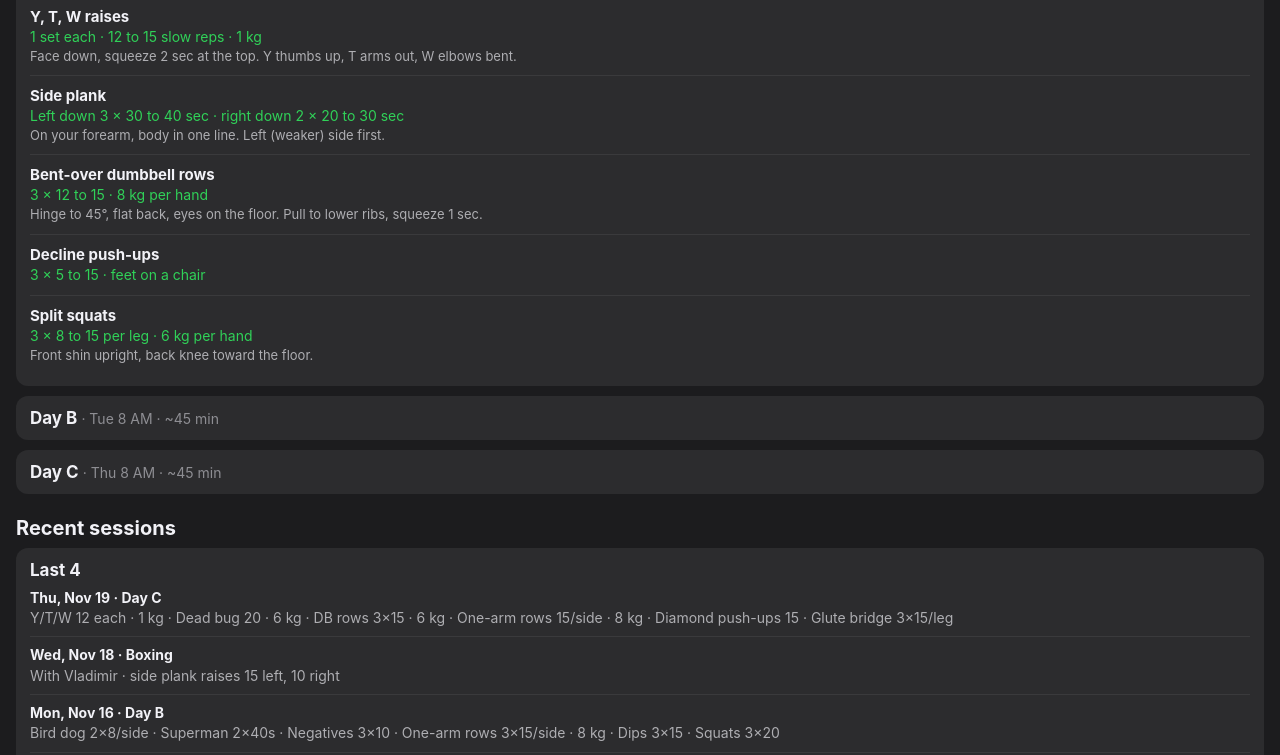
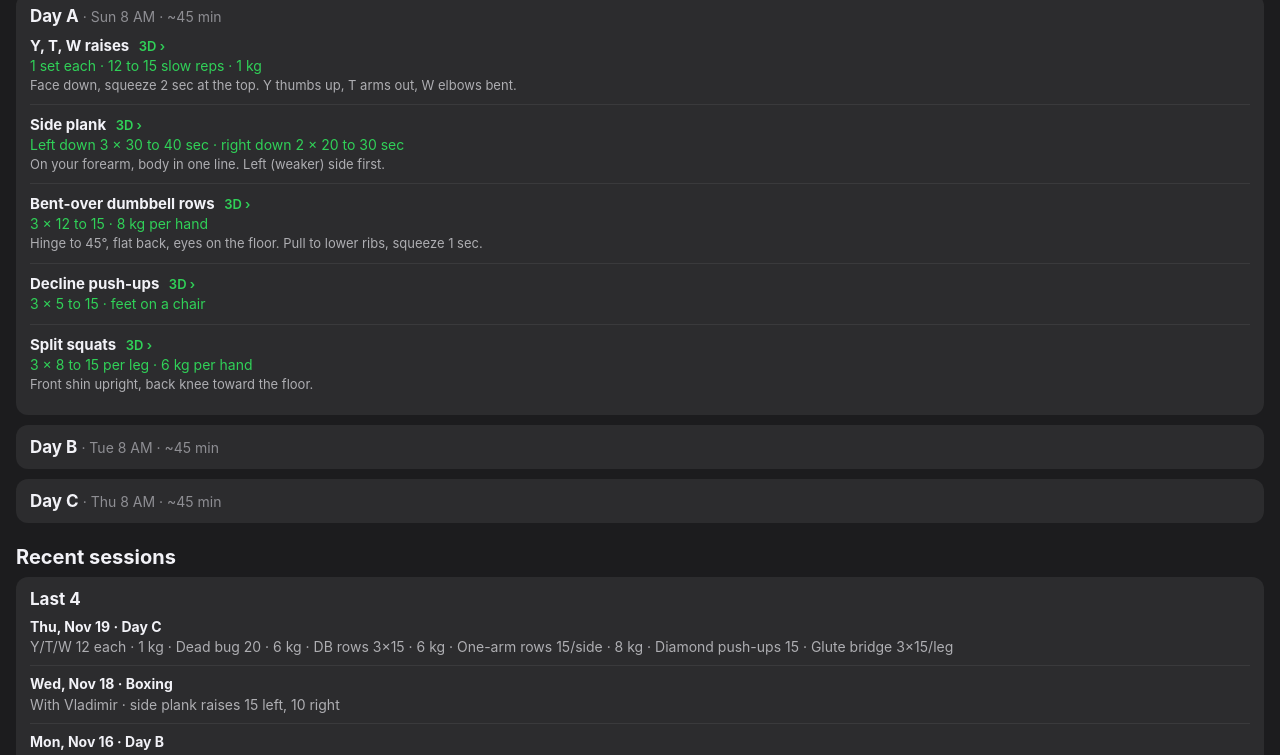
Before and after one commit to amitlin/workouts-widget, a plain HTML site: page index.html in a window 1280 px wide. Shown: the part 240-995 px from the top of the page. Drawn offline with Linux system fonts and the light colour scheme.

Commit message:
Add 3D links to the workout page; push-up head and depth

```diff
--- a/exercises/exercises.js
+++ b/exercises/exercises.js
@@ -18,7 +18,7 @@ function pushup(k,a,o){
   for(let i=0;i<6;i++){
    k.frame(k.Q(X,Math.PI/2+phi));
    const d=V(0,-Math.sin(phi),Math.cos(phi));
-   k.spine(d,d,d,d,N(0,-Math.sin(phi)-0.3,Math.cos(phi)));
+   k.spine(d,d,d,d,N(0,-Math.sin(phi)-0.08,Math.cos(phi)));
    for(const sd of[1,-1]){const n=k.side(sd),ld=d.clone().negate();k.aim(n+'UpLeg',ld.clone().add(V(0.03*sd,0,0)));k.aim(n+'Leg',ld);k.aim(n+'Foot',N(0,-1,0.15));}
    k.place(k.mid('LeftToeBase','RightToeBase'),V(0,o.Ht,o.Zt));
    sh=k.mid('LeftArm','RightArm');const D=Math.hypot(sh.y-o.Ht,sh.z-o.Zt);
@@ -79,7 +79,7 @@ export const EX={
   muscles:[['chest','p'],['frontdelt','p'],['triceps','s'],['abs','s']],line:{a:'LeftFoot',b:'Neck',o:0.12},
   tempo:[[2,0,1,'Lower your chest · 2 sec'],[0.4,1,1,'Chest just above the floor'],[1,1,0,'Push up · 1 sec'],[0.6,0,0,'Arms long · stay tight']],
   props(k){k.chair(0,-0.86,1);},
-  pose(k,a){pushup(k,a,{Ht:0.49,Zt:-0.8,bottom:0.2,hx:0.21,dz:0.02,fdir:()=>Z,bend:sd=>N(0.55*sd,0.45,-0.7)});}},
+  pose(k,a){pushup(k,a,{Ht:0.49,Zt:-0.8,bottom:0.23,hx:0.21,dz:0.02,fdir:()=>Z,bend:sd=>N(0.55*sd,0.45,-0.7)});}},
 
  diamond:{name:'Diamond push-ups',sub:'3 × 5 to 15',reps:12,view:'side',
   tips:'Thumbs and index fingers touch under your chest · elbows brush your sides · body in one line',
--- a/index.html
+++ b/index.html
@@ -34,6 +34,8 @@ summary span{color:#8e8e93;font-weight:400;font-size:14px}
 .s b{display:block}
 .s div{color:#aeaeb2}
 ul{padding-left:18px;color:#aeaeb2;font-size:14px;line-height:1.5}
+.d3{font-size:13px;font-weight:600;color:#30d158;text-decoration:none;margin-left:6px}
+.all3d{display:block;color:#30d158;font-size:15px;font-weight:600;text-decoration:none;margin:-2px 0 12px}
 </style></head><body>
 <div class="top"><div class="next">Next: Day A · Sun 8 AM</div><div class="upd">Thu, Nov 19</div></div>
 <div class="bars">
@@ -52,28 +54,29 @@ ul{padding-left:18px;color:#aeaeb2;font-size:14px;line-height:1.5}
 </div>
 <div class="more">
 <h3>Workouts</h3>
+<a class="all3d" href="exercises/view.html">See every exercise in 3D ›</a>
 <details open><summary>Day A <span>· Sun 8 AM · ~45 min</span></summary>
-<div class="ex"><b>Y, T, W raises</b><div class="sr">1 set each · 12 to 15 slow reps · 1 kg</div><div class="cue">Face down, squeeze 2 sec at the top. Y thumbs up, T arms out, W elbows bent.</div></div>
-<div class="ex"><b>Side plank</b><div class="sr">Left down 3 × 30 to 40 sec · right down 2 × 20 to 30 sec</div><div class="cue">On your forearm, body in one line. Left (weaker) side first.</div></div>
-<div class="ex"><b>Bent-over dumbbell rows</b><div class="sr">3 × 12 to 15 · 8 kg per hand</div><div class="cue">Hinge to 45°, flat back, eyes on the floor. Pull to lower ribs, squeeze 1 sec.</div></div>
-<div class="ex"><b>Decline push-ups</b><div class="sr">3 × 5 to 15 · feet on a chair</div></div>
-<div class="ex"><b>Split squats</b><div class="sr">3 × 8 to 15 per leg · 6 kg per hand</div><div class="cue">Front shin upright, back knee toward the floor.</div></div>
+<div class="ex"><b>Y, T, W raises <a class="d3" href="exercises/view.html#ytw">3D ›</a></b><div class="sr">1 set each · 12 to 15 slow reps · 1 kg</div><div class="cue">Face down, squeeze 2 sec at the top. Y thumbs up, T arms out, W elbows bent.</div></div>
+<div class="ex"><b>Side plank <a class="d3" href="exercises/view.html#sideplank">3D ›</a></b><div class="sr">Left down 3 × 30 to 40 sec · right down 2 × 20 to 30 sec</div><div class="cue">On your forearm, body in one line. Left (weaker) side first.</div></div>
+<div class="ex"><b>Bent-over dumbbell rows <a class="d3" href="exercises/bent-over-row.html">3D ›</a></b><div class="sr">3 × 12 to 15 · 8 kg per hand</div><div class="cue">Hinge to 45°, flat back, eyes on the floor. Pull to lower ribs, squeeze 1 sec.</div></div>
+<div class="ex"><b>Decline push-ups <a class="d3" href="exercises/view.html#declinepush">3D ›</a></b><div class="sr">3 × 5 to 15 · feet on a chair</div></div>
+<div class="ex"><b>Split squats <a class="d3" href="exercises/view.html#splitsquat">3D ›</a></b><div class="sr">3 × 8 to 15 per leg · 6 kg per hand</div><div class="cue">Front shin upright, back knee toward the floor.</div></div>
 </details>
 <details><summary>Day B <span>· Tue 8 AM · ~45 min</span></summary>
-<div class="ex"><b>Bird dog</b><div class="sr">2 × 8 per side · 3 sec hold</div><div class="cue">Opposite arm and leg out, hips level.</div></div>
-<div class="ex"><b>Superman hold</b><div class="sr">2 × 30 to 40 sec</div></div>
-<div class="ex"><b>Pull-ups or negatives</b><div class="sr">3 × 5 to 10 · 5 sec down</div><div class="cue">No bar? 3 more sets of rows.</div></div>
-<div class="ex"><b>One-arm dumbbell rows</b><div class="sr">3 × 8 to 15 per side · 10 to 12 kg</div><div class="cue">Hand on a chair, pull to your hip. Left first.</div></div>
-<div class="ex"><b>Chair dips, feet raised + plate</b><div class="sr">3 × 5 to 15 · 5 kg on your lap</div><div class="cue">Lower to 90° at the elbow. Skip if your elbow or shoulder hurts.</div></div>
-<div class="ex"><b>Goblet squats</b><div class="sr">3 × 10 to 15 · 10 to 12 kg · slow down</div></div>
+<div class="ex"><b>Bird dog <a class="d3" href="exercises/view.html#birddog">3D ›</a></b><div class="sr">2 × 8 per side · 3 sec hold</div><div class="cue">Opposite arm and leg out, hips level.</div></div>
+<div class="ex"><b>Superman hold <a class="d3" href="exercises/view.html#superman">3D ›</a></b><div class="sr">2 × 30 to 40 sec</div></div>
+<div class="ex"><b>Pull-ups or negatives <a class="d3" href="exercises/view.html#pullneg">3D ›</a></b><div class="sr">3 × 5 to 10 · 5 sec down</div><div class="cue">No bar? 3 more sets of rows.</div></div>
+<div class="ex"><b>One-arm dumbbell rows <a class="d3" href="exercises/view.html#onearmrow">3D ›</a></b><div class="sr">3 × 8 to 15 per side · 10 to 12 kg</div><div class="cue">Hand on a chair, pull to your hip. Left first.</div></div>
+<div class="ex"><b>Chair dips, feet raised + plate <a class="d3" href="exercises/view.html#chairdips">3D ›</a></b><div class="sr">3 × 5 to 15 · 5 kg on your lap</div><div class="cue">Lower to 90° at the elbow. Skip if your elbow or shoulder hurts.</div></div>
+<div class="ex"><b>Goblet squats <a class="d3" href="exercises/view.html#goblet">3D ›</a></b><div class="sr">3 × 10 to 15 · 10 to 12 kg · slow down</div></div>
 </details>
 <details><summary>Day C <span>· Thu 8 AM · ~45 min</span></summary>
-<div class="ex"><b>Y, T, W raises</b><div class="sr">1 set each · 12 to 15 slow reps · 1 kg</div></div>
-<div class="ex"><b>Weighted dead bug</b><div class="sr">2 × 8 per side · go above 6 kg (too easy)</div><div class="cue">Lower back pressed to the floor.</div></div>
-<div class="ex"><b>Bent-over dumbbell rows</b><div class="sr">3 × 12 to 15 · 6 to 8 kg per hand</div></div>
-<div class="ex"><b>One-arm rows</b><div class="sr">2 × 8 to 15 per side · 8 kg+</div></div>
-<div class="ex"><b>Diamond push-ups</b><div class="sr">3 × 5 to 15</div></div>
-<div class="ex"><b>Single-leg glute bridge</b><div class="sr">3 × 10 to 15 per leg</div></div>
+<div class="ex"><b>Y, T, W raises <a class="d3" href="exercises/view.html#ytw">3D ›</a></b><div class="sr">1 set each · 12 to 15 slow reps · 1 kg</div></div>
+<div class="ex"><b>Weighted dead bug <a class="d3" href="exercises/view.html#deadbug">3D ›</a></b><div class="sr">2 × 8 per side · go above 6 kg (too easy)</div><div class="cue">Lower back pressed to the floor.</div></div>
+<div class="ex"><b>Bent-over dumbbell rows <a class="d3" href="exercises/bent-over-row.html">3D ›</a></b><div class="sr">3 × 12 to 15 · 6 to 8 kg per hand</div></div>
+<div class="ex"><b>One-arm rows <a class="d3" href="exercises/view.html#onearmrow">3D ›</a></b><div class="sr">2 × 8 to 15 per side · 8 kg+</div></div>
+<div class="ex"><b>Diamond push-ups <a class="d3" href="exercises/view.html#diamond">3D ›</a></b><div class="sr">3 × 5 to 15</div></div>
+<div class="ex"><b>Single-leg glute bridge <a class="d3" href="exercises/view.html#glutebridge">3D ›</a></b><div class="sr">3 × 10 to 15 per leg</div></div>
 </details>
 <h3>Recent sessions</h3>
 <details open><summary>Last 4</summary>
```
